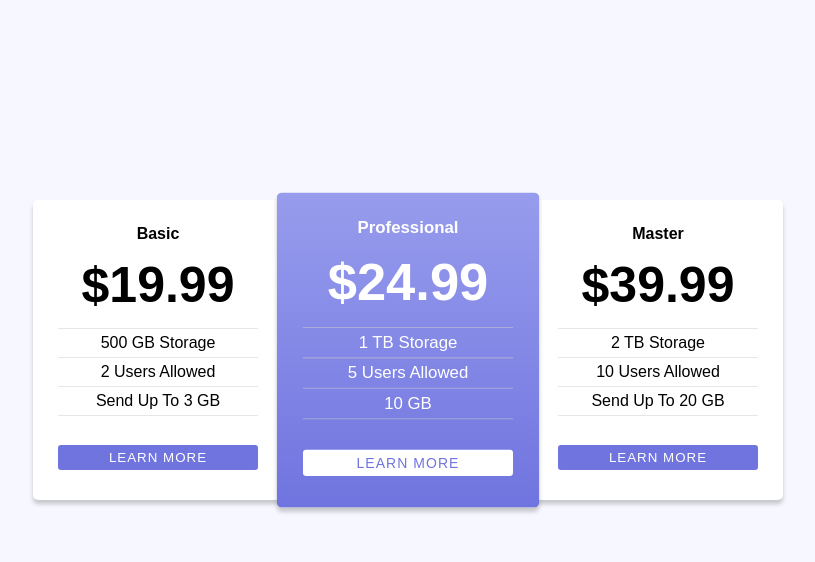
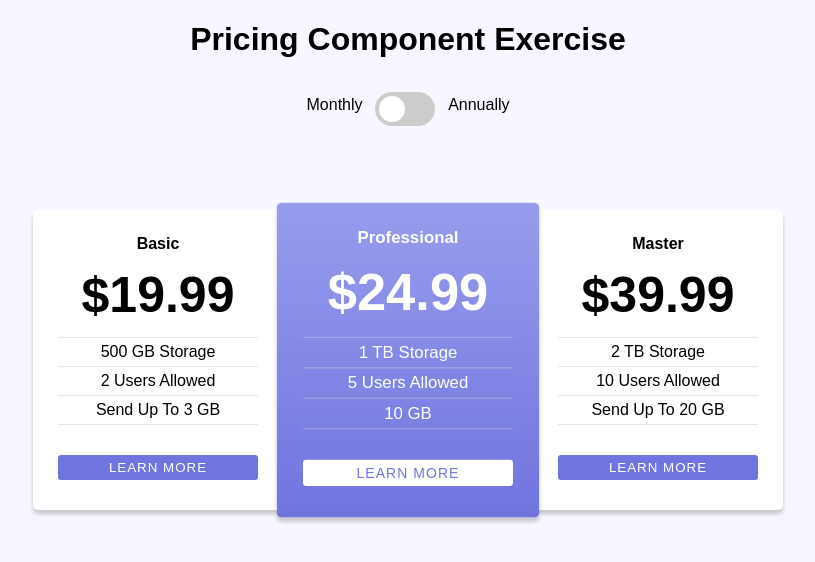
Before and after one commit to V-Wong/Pricing-Component, a React (Create React App) app in the folder frontend/: page / in a window 1280 px wide. Shown: the top 562 px of the page, without its empty margins (232-1047 px from the left). Built offline with nearby package versions, Linux system fonts and the light colour scheme.

Commit message:
Add title and slider to page

```diff
--- a/frontend/src/App.js
+++ b/frontend/src/App.js
@@ -1,9 +1,23 @@
 import React from 'react';
 import PricingCardList from "./components/PricingCardList";
+import "./app.css"
 
 function App() {
   return (
-    <PricingCardList/>
+    <>
+      <div className="title">
+        <h1>Pricing Component Exercise</h1>
+      </div>
+      <div className="switch-container">
+        <p style={{marginRight: "1vw"}}>Monthly</p>
+        <label class="switch">
+          <input type="checkbox"/>
+          <span class="slider"></span>
+        </label>
+        <p style={{marginLeft: "1vw"}}>Annually</p>
+      </div>
+      <PricingCardList/>
+    </>
   );
 }
 
--- /dev/null
+++ b/frontend/src/app.css
@@ -0,0 +1,60 @@
+body {
+  background-color: #f7f7ff;
+  font-family: "Nunito", sans-serif;
+}
+.title {
+  margin: auto;
+  padding: auto;
+  text-align: center;
+}
+.switch-container {
+  display: flex;
+  justify-content: center;
+  vertical-align: center;
+}
+.switch {
+  margin-top: 1.5vh;
+  position: relative;
+  width: 60px;
+  height: 34px;
+}
+.switch input {
+  opacity: 0;
+  width: 0;
+  height: 0;
+}
+.slider {
+  position: absolute;
+  cursor: pointer;
+  top: 0;
+  left: 0;
+  right: 0;
+  bottom: 0;
+  background-color: #ccc;
+  -webkit-transition: 0.4s;
+  transition: 0.4s;
+  border-radius: 34px;
+}
+.slider:before {
+  position: absolute;
+  content: "";
+  height: 26px;
+  width: 26px;
+  left: 4px;
+  bottom: 4px;
+  background-color: white;
+  -webkit-transition: 0.4s;
+  transition: 0.4s;
+  border-radius: 50%;
+}
+input:checked + .slider {
+  background-color: #7074df;
+}
+input:focus + .slider {
+  box-shadow: 0 0 1px #7074df;
+}
+input:checked + .slider:before {
+  -webkit-transform: translateX(26px);
+  -ms-transform: translateX(26px);
+  transform: translateX(26px);
+}
--- /dev/null
+++ b/frontend/src/app.scss
@@ -0,0 +1,79 @@
+$tablet-breakpoint: 1080px;
+
+$light-purple: #979CED;
+$dark-blue: #7074df;
+$off-white: #F7F7FF;
+$darker-blue: #464BD6;
+
+body {
+    background-color: $off-white;
+    font-family: "Nunito", sans-serif;
+}
+
+.title {
+    margin: auto;
+    padding: auto;
+    text-align: center;;
+}
+
+.switch-container {
+    display: flex;
+    justify-content: center;
+    vertical-align: center;
+}
+
+/* The switch - the box around the slider */
+.switch {
+    margin-top: 1.5vh;
+    position: relative;
+    width: 60px;
+    height: 34px;
+  }
+
+/* Hide default HTML checkbox */
+.switch input {
+    opacity: 0;
+    width: 0;
+    height: 0;
+}
+
+/* The slider */
+.slider {
+    position: absolute;
+    cursor: pointer;
+    top: 0;
+    left: 0;
+    right: 0;
+    bottom: 0;
+    background-color: #ccc;
+    -webkit-transition: .4s;
+    transition: .4s;
+    border-radius: 34px;
+}
+
+.slider:before {
+    position: absolute;
+    content: "";
+    height: 26px;
+    width: 26px;
+    left: 4px;
+    bottom: 4px;
+    background-color: white;
+    -webkit-transition: .4s;
+    transition: .4s;
+    border-radius: 50%;
+}
+
+input:checked + .slider {
+    background-color: $dark-blue;
+}
+
+input:focus + .slider {
+    box-shadow: 0 0 1px $dark-blue;
+}
+
+input:checked + .slider:before {
+    -webkit-transform: translateX(26px);
+    -ms-transform: translateX(26px);
+    transform: translateX(26px);
+}
--- a/frontend/src/components/pricing-card.css
+++ b/frontend/src/components/pricing-card.css
@@ -1,8 +1,4 @@
-body {
-  background-color: #f7f7ff;
-}
 .pricing-card {
-  font-family: "Nunito", sans-serif;
   display: grid;
   grid-template-rows: 0.5fr 1fr 1fr 1fr;
   justify-items: center;
@@ -70,7 +66,7 @@ body {
 }
 .pricing-card-list {
   display: flex;
-  padding-top: 25vh;
+  padding-top: 10vh;
   width: 750px;
   margin: auto;
   justify-content: center;
--- a/frontend/src/components/pricing-card.scss
+++ b/frontend/src/components/pricing-card.scss
@@ -5,12 +5,7 @@ $dark-blue: #7074df;
 $off-white: #F7F7FF;
 $darker-blue: #464BD6;
 
-body {
-    background-color: $off-white;
-}
-
 .pricing-card {
-    font-family: "Nunito", sans-serif;
     display: grid;
     grid-template-rows: 0.5fr 1fr 1fr 1fr;
     justify-items: center;
@@ -91,7 +86,7 @@ body {
 
 .pricing-card-list {
     display: flex;
-    padding-top: 25vh;
+    padding-top: 10vh;
     width: 750px;
     margin: auto;
     justify-content: center;
```
